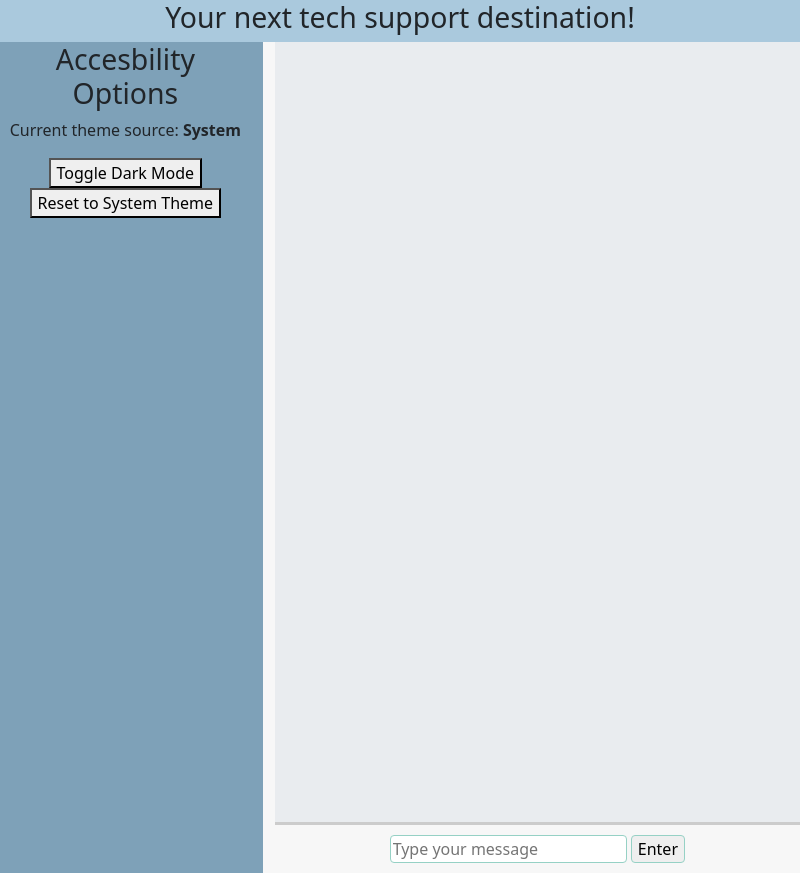
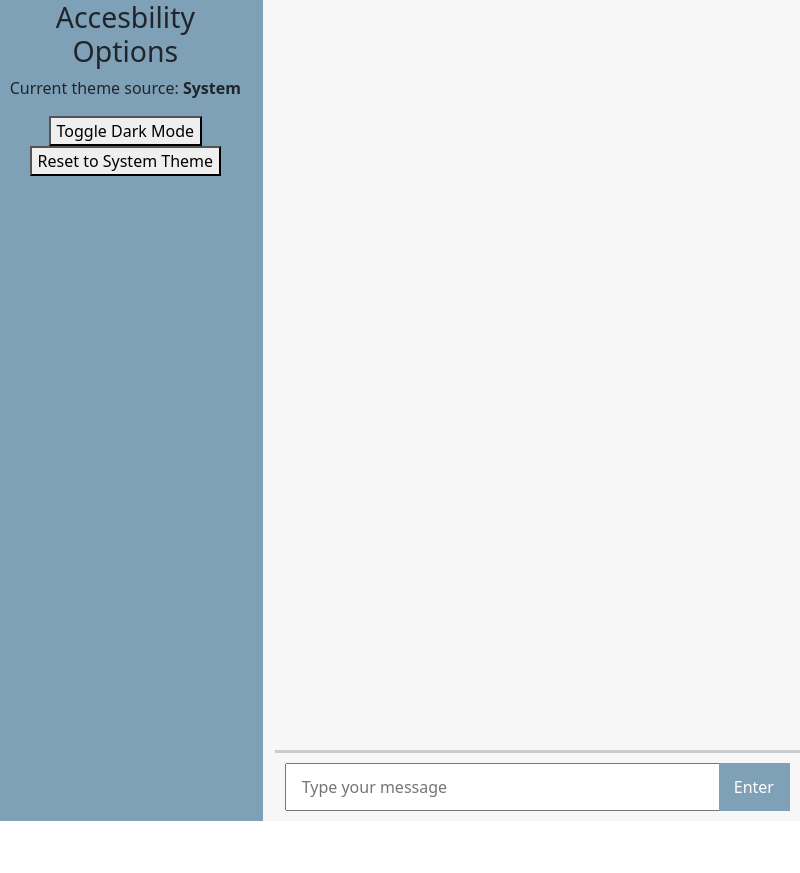
Before and after one commit to aditirai-12/SeniorAISupport, an Electron app: page electron/index.html in a window 800 px wide. After the commit the page ends 821 px from the top, so only its background shows below. Drawn offline with nearby package versions, Linux system fonts and the light colour scheme; no server answers.

Commit message:
fixed textbox layout

```diff
--- a/electron/index.html
+++ b/electron/index.html
@@ -24,11 +24,6 @@
   <body>
 
     <div class="container-fluid text-center">
-        <div class="row" id="header">
-            <div class="col-12">
-                <h2>Your next tech support destination!</h2>
-            </div>
-        </div>
         <div class="row">
             <div class="col-md-4" id="left-panel">
                 <h2 id="Accesbility-menu">Accesbility Options</h2>
@@ -37,7 +32,6 @@
                 <button id="reset-to-system">Reset to System Theme</button>
             </div>
             <div class="col-md-8" id="fullChatBot">
-
                 <div id="cbSquare"></div>
                 <div id="chatBox"></div>
                 <div id="topSquare"></div>
@@ -47,9 +41,6 @@
                     <input type="submit" value="Enter">
                   </form>
                 </div>
-
-                <!-- creates a text box to type message-->
-
             </div>
           </div>
     </div>
--- a/electron/style.css
+++ b/electron/style.css
@@ -5,24 +5,20 @@
     padding: 0; /* Remove padding if not needed */
 }
 
-#header {
-    background-color: #AAC9DD;
-
-}
-
 #left-panel {
     background-color: #7ea1b8;
 }
 
 #Accesibility-menu {
+    padding-top: 5px;
     text-align: center;
 }
 
 /* Flex styling for the chat container */
 #cbSquare {
-    background-color: #e9ecef; /* Adjust to the color you prefer */
+    /* background-color: #e9ecef; Adjust to the color you prefer */
     padding: 0; /* Remove padding if not needed */
-    height: calc(100vh - 20px); /* Height adjusted to fit the viewport */
+    height: calc(100vh - 50px); /* Height adjusted to fit the viewport */
     display: flex;
     flex-direction: column;
 }
@@ -46,10 +42,22 @@
     border-top: 1px solid #ccc; /* Separate input area with a border */
 }
 
-#textForm input[type="text"], #textForm input[type="submit"] {
-    border: 1px solid #96d1c5;
-    border-radius: 4px;
-    margin: 0;
+#textForm {
+    display: flex;
+}
+
+#textForm input[type="text"] {
+    flex-grow: 1;
+    padding: 10px 15px;
+    margin-right: -1px
+}
+
+#textForm input[type="submit"] {
+    padding: 10px 15px;
+    background-color: #7ea1b8;
+    color: white;
+    border: 1px solid #7ea1b8;
+    border-left: none;
 }
 
 /* Adjust font sizes for consistency */
@@ -59,7 +67,7 @@ body, input, button {
 
 /* Styling for user and bot messages to make them similar to the second picture */
 .userMessages, .botMessages {
-    background-color: #f1f1f1; /* Adjust to match the second picture */
+    /*background-color: #f1f1f1;  Adjust to match the second picture */
     border: 1px solid #ccc; /* Adjust if needed */
     border-radius: 4px; /* Rounded corners like in the second picture */
     font-size: 14px; /* Smaller font size */
```
